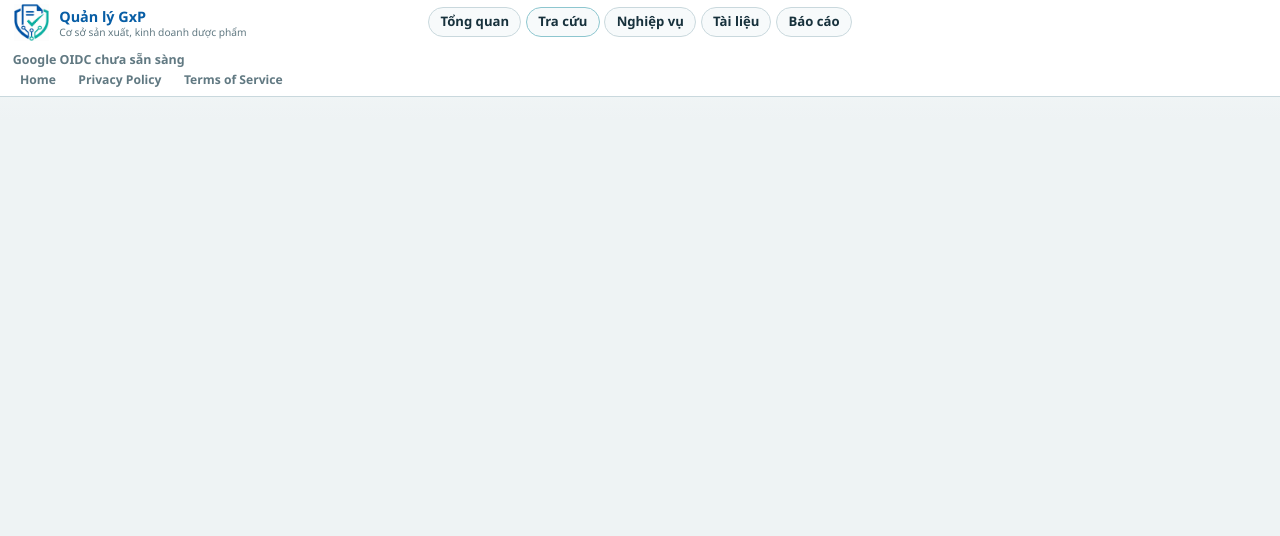
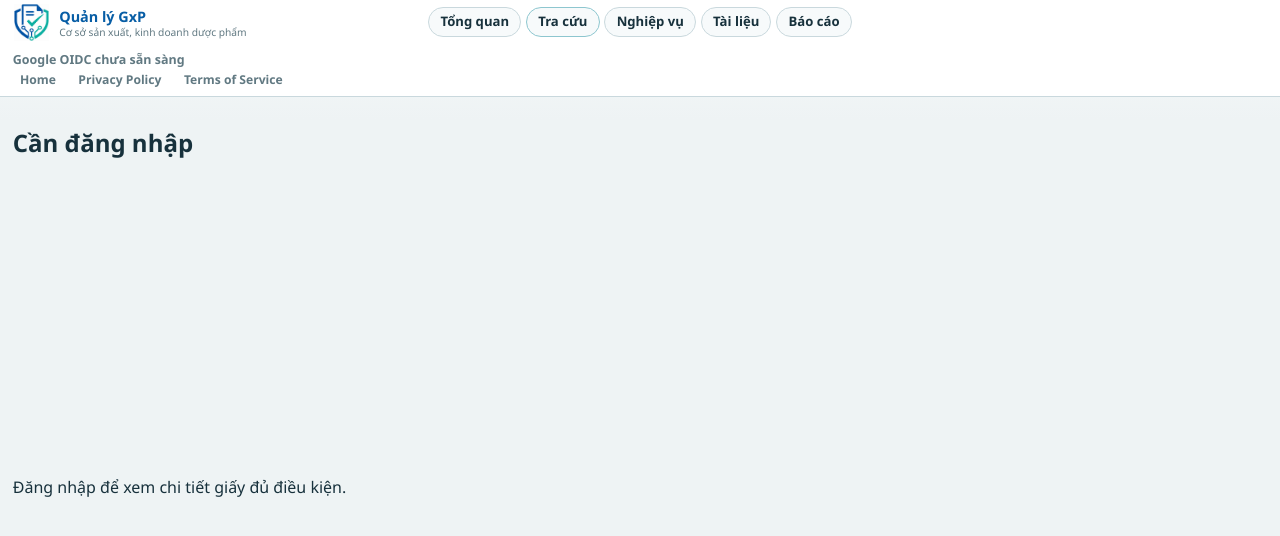
Before and after one commit to hahoangphuong/GXP-QLCL, a React (Vite) app in the folder frontend/: page /certificates/business-eligibility/1 in a window 1280 px wide. Shown: the top 536 px of the page. Built offline with nearby package versions, Linux system fonts and the light colour scheme; no server answers.

Commit message:
feat(eligibility): route canonical read-only certificate detail

```diff
--- a/frontend/src/App.tsx
+++ b/frontend/src/App.tsx
@@ -10,6 +10,7 @@ import { DashboardPage } from "./pages/DashboardPage";
 import { AdminSystemStatusPage } from "./pages/AdminSystemStatusPage";
 import { DocumentsPage, DocumentRegister } from "./pages/DocumentsPage";
 import { CertificateDocumentRegister } from "./pages/CertificateDocumentRegister";
+import { BusinessEligibilityReadOnlyDetail } from "./pages/BusinessEligibilityReadOnlyDetail";
 import { PrivacyPage } from "./pages/PrivacyPage";
 import { SearchPage } from "./pages/SearchPage";
 import { WorkflowPage } from "./pages/WorkflowPage";
@@ -295,6 +296,7 @@ export function App() {
         <Route path="/documents/change-requests/:changeRequestId" element={<DocumentRegister access={apiAccess} kind="change-requests" />} />
         <Route path="/documents/certificates/:certificateId" element={<CertificateDocumentRegister access={apiAccess} kind="certificate" />} />
         <Route path="/documents/business-eligibility-certificates/:eligibilityId" element={<CertificateDocumentRegister access={apiAccess} kind="business_eligibility_certificate" />} />
+        <Route path="/certificates/business-eligibility/:eligibilityId" element={<BusinessEligibilityReadOnlyDetail access={apiAccess} />} />
         <Route path="/reports" element={<ReportsPage access={apiAccess} statusError={statusError} />} />
         <Route path="/reports/certificates/:certificateId" element={<ReportRecordDetail access={apiAccess} kind="certificates" />} />
         <Route path="/reports/change-requests/:changeRequestId" element={<ChangeRequestReadWorkspace access={apiAccess} />} />
```
